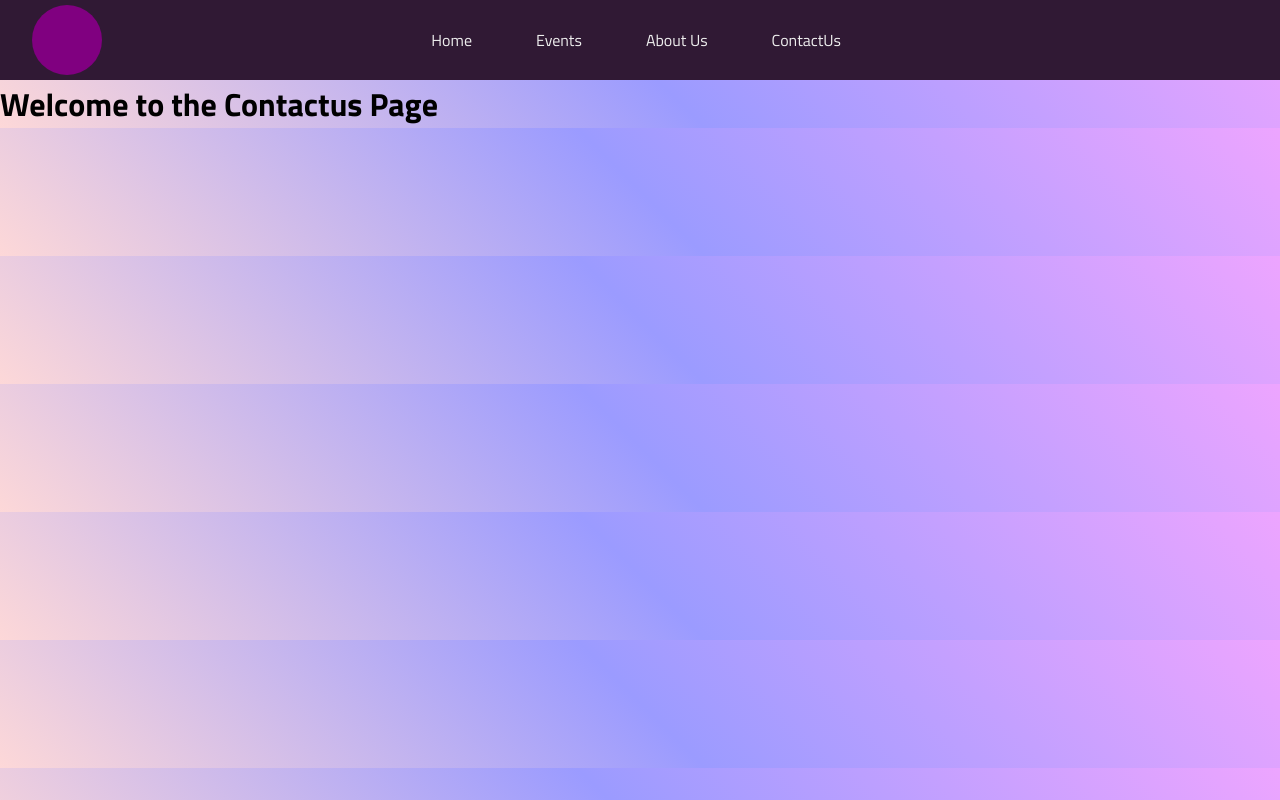
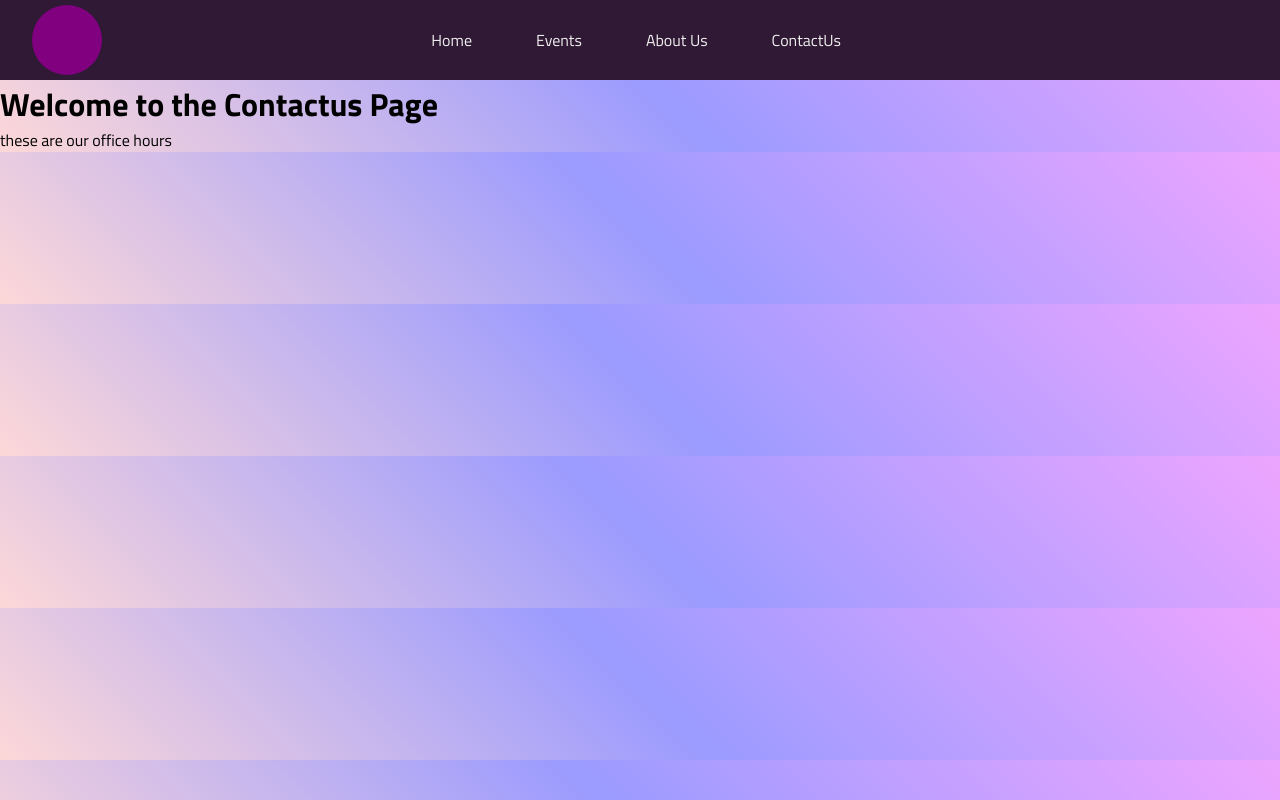
Before and after one commit to Josekariz/stmonic, a React (Create React App) app: page /contactUs in a window 1280 px wide. Built offline with nearby package versions, Linux system fonts and the light colour scheme.

Commit message:
create contact us page template

```diff
--- a/package.json
+++ b/package.json
@@ -9,6 +9,7 @@
     "react": "^18.2.0",
     "react-dom": "^18.2.0",
     "react-icons": "^4.10.1",
+    "react-responsive-carousel": "^3.2.23",
     "react-router-dom": "^6.14.1",
     "react-scripts": "5.0.1",
     "styled-components": "^6.0.4",
--- a/src/ContactUs.js
+++ b/src/ContactUs.js
@@ -9,6 +9,8 @@ const Contactus = () => {
     <>
       <Navbar1 />
       <h1>Welcome to the Contactus Page</h1>
+
+      <p>these are our office hours</p>
     </>
   );
 };
```
Also changed, not shown: 1 other file (tests, documents, lock files or other folders).
